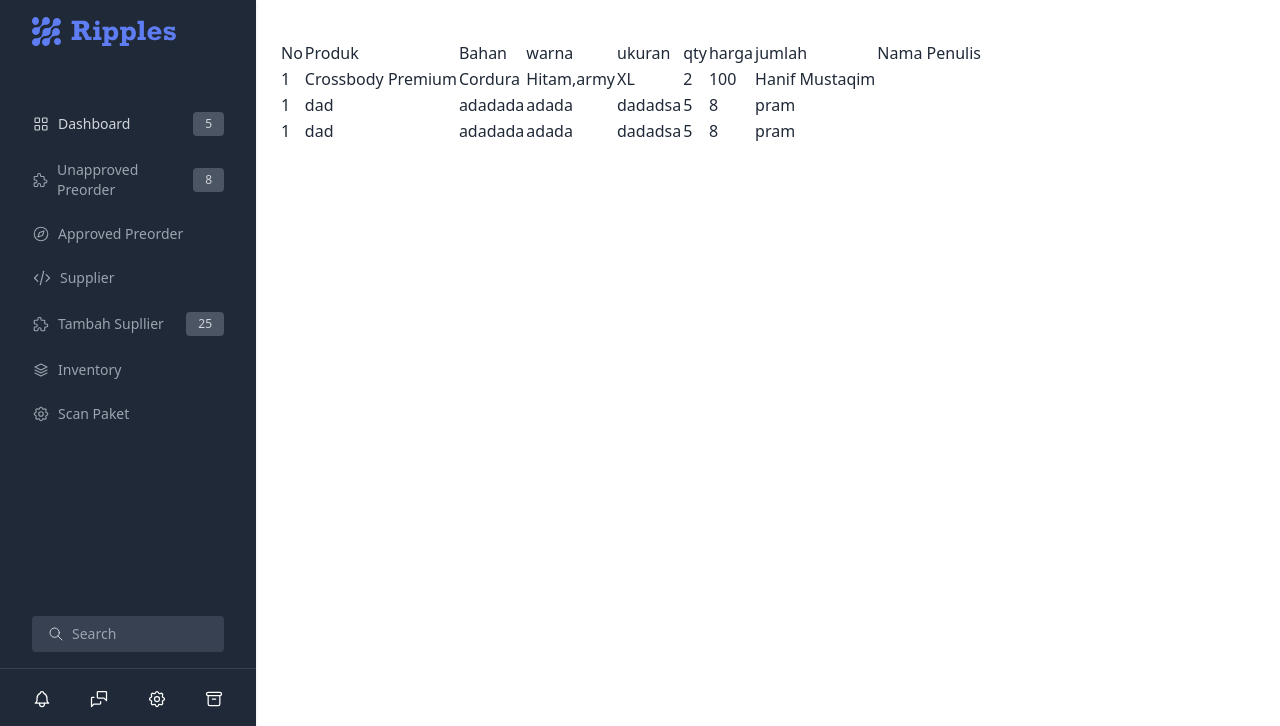
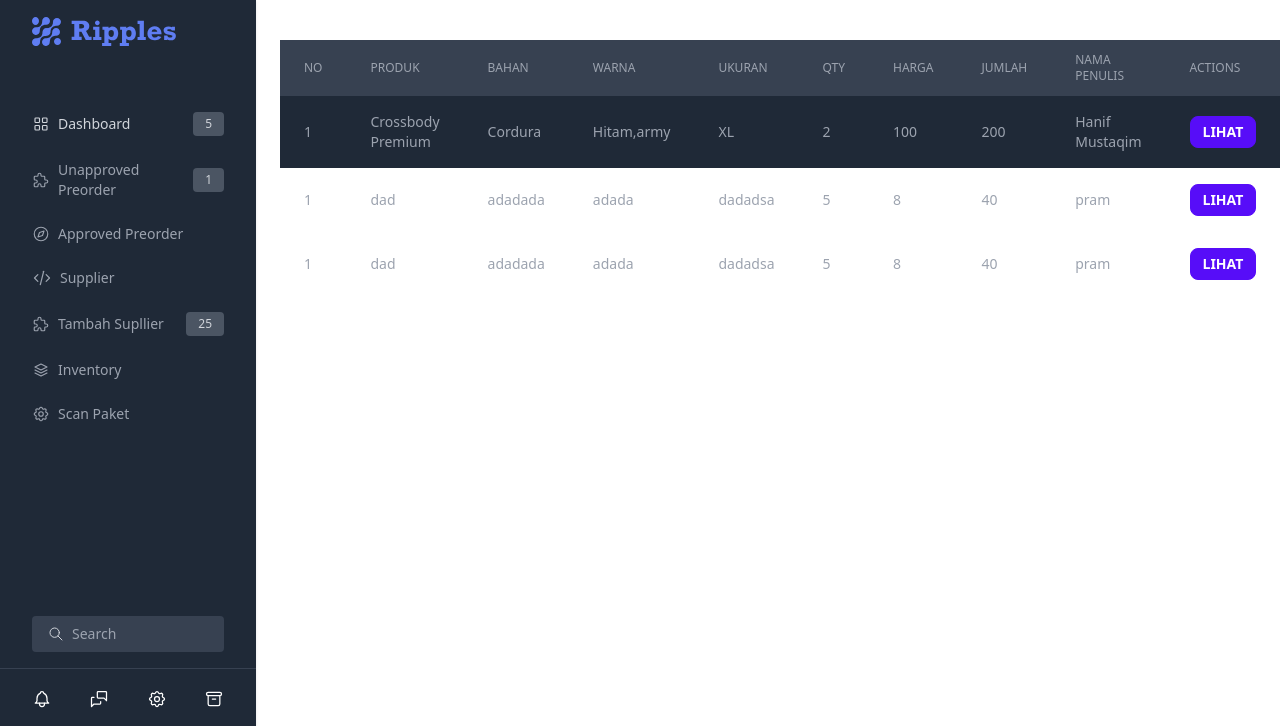
Before and after one commit to JouskaPram/warehouse, a Django app: template antarestardata/templates/admin-po.html in a window 1280 px wide. Shown: the top 726 px of the page. Run offline with Django 4.2, Linux system fonts and the light colour scheme; data comes from the database, SQL or seed files in the repository; both versions use the stored data as it was after the commit; the template is opened without the code that fills it: values that come from a table or form of the project are taken from there, most other values are stand-ins (such as "Sample title", 1, 10 or a date in 2020); parts of the project's set-up code (start-up, migrations or seed data) failed here and were passed over; some libraries are stand-ins or nearby versions.

Commit message:
add beberapa fitur

```diff
--- a/antarestar/urls.py
+++ b/antarestar/urls.py
@@ -8,5 +8,5 @@ urlpatterns = [
     path('adminpage',adminpage),
     path('tambahpo/',addpreorder),
     path('',base),
-    path('preorder',getpo)
+    path('preorder/',getpo,name="preorder")
 ]
--- a/antarestardata/models.py
+++ b/antarestardata/models.py
@@ -1,5 +1,5 @@
 from django.db import models
-
+from django.db.models import F , ExpressionWrapper, FloatField
 # Create your models here.
 class Suplier(models.Model):
     nama_suplier=models.CharField(max_length=40)
@@ -12,11 +12,14 @@ class Preorder(models.Model):
     bahan = models.CharField(max_length=10)
     warna = models.CharField(max_length=30)
     ukuran = models.CharField(max_length=30)
-    qty = models.IntegerField(max_length=20)
-    harga = models.IntegerField(max_length=50)
-    # jumlah = models.IntegerField(max_length=100)
+    qty = models.IntegerField(null=True)
+    harga = models.IntegerField(null=True)
     nama_penulis = models.CharField(max_length=40)
     suplier_id =models.ForeignKey(Suplier,on_delete=models.CASCADE,null=True)
+
+    def jumlah(self):
+        jumlah = self.qty * self.harga
+        return jumlah
     def __str__(self):
         return self.nama_penulis
 class AppPreorder(models.Model):
--- a/antarestardata/templates/admin-po.html
+++ b/antarestardata/templates/admin-po.html
@@ -1,29 +1,31 @@
 {%extends 'base.html'%} {%block content%}
-<table>
-  <thead>
-    <tr>
-      <td>No</td>
-      <td>Produk</td>
-      <td>Bahan</td>
-      <td>warna</td>
-      <td>ukuran</td>
-      <td>qty</td>
-      <td>harga</td>
-      <td>jumlah</td>
-      <td>Nama Penulis</td>
+<table class="w-full text-sm text-left  text-gray-400">
+  <thead class="text-xs uppercase bg-gray-700 text-gray-400">
+    <tr class="">
+      <td class="px-6 py-3">No</td>
+      <td class="px-6 py-3">Produk</td>
+      <td class="px-6 py-3">Bahan</td>
+      <td class="px-6 py-3">warna</td>
+      <td class="px-6 py-3">ukuran</td>
+      <td class="px-6 py-3">qty</td>
+      <td class="px-6 py-3">harga</td>
+      <td class="px-6 py-3">jumlah</td>
+      <td class="px-6 py-3">Nama Penulis</td>
+      <td class="px-6 py-3">Actions</td>
     </tr>
   </thead>
   <tbody>
-    <tr {% for po in preorder%}>
-      <td>1</td>
-      <td>{{po.produk}}</td>
-      <td>{{po.bahan}}</td>
-      <td>{{po.warna}}</td>
-      <td>{{po.ukuran}}</td>
-      <td>{{po.qty}}</td>
-      <td>{{po.harga}}</td>
-
-      <td>{{po.nama_penulis}}</td>
+    <tr {% for po in preorder%} class=" bg-gray-800 border-gray-700">
+      <td class="px-6 py-4">1</td>
+      <td class="px-6 py-4">{{po.produk}}</td>
+      <td class="px-6 py-4">{{po.bahan}}</td>
+      <td class="px-6 py-4">{{po.warna}}</td>
+      <td class="px-6 py-4">{{po.ukuran}}</td>
+      <td class="px-6 py-4">{{po.qty}}</td>
+      <td class="px-6 py-4">{{po.harga}}</td>
+      <td class="px-6 py-4">{{po.jumlah}}</td>
+      <td class="px-6 py-4">{{po.nama_penulis}}</td>
+      <td class="px-6 py-4"><a href="#" class="btn btn-sm btn-primary">Lihat</a></td>
     </tr {%endfor%}>
   </tbody>
 </table>
--- a/antarestardata/templates/tambah-po.html
+++ b/antarestardata/templates/tambah-po.html
@@ -0,0 +1,5 @@
+<form action="" method="post">
+  {% csrf_token %}
+  <div class="text-slate-300 mt-3">{{form.as_p}}</div>
+  <button type="submit">tambah data</button>
+</form>
--- a/templates/base.html
+++ b/templates/base.html
@@ -99,13 +99,14 @@
                         d="M4 7h3a1 1 0 0 0 1 -1v-1a2 2 0 0 1 4 0v1a1 1 0 0 0 1 1h3a1 1 0 0 1 1 1v3a1 1 0 0 0 1 1h1a2 2 0 0 1 0 4h-1a1 1 0 0 0 -1 1v3a1 1 0 0 1 -1 1h-3a1 1 0 0 1 -1 -1v-1a2 2 0 0 0 -4 0v1a1 1 0 0 1 -1 1h-3a1 1 0 0 1 -1 -1v-3a1 1 0 0 1 1 -1h1a2 2 0 0 0 0 -4h-1a1 1 0 0 1 -1 -1v-3a1 1 0 0 1 1 -1"
                       ></path>
                     </svg>
-                    <span class="text-sm ml-2">Unapproved Preorder</span>
+                    <a href="{%url 'preorder' %}" class="text-sm ml-2">Unapproved Preorder</a>
                   </a>
                   <div
                     class="py-1 px-3 bg-gray-600 rounded text-gray-300 flex items-center justify-center text-xs"
                   >
-                    8
-                  </div>
+                    {{row_count}}
+                  </div  >
+
                 </li>
                 <li
                   class="flex w-full justify-between text-gray-400 hover:text-gray-300 cursor-pointer items-center mb-6"
```
Also changed, not shown: antarestardata/forms.py (+25 -0 lines), antarestardata/views.py (+11 -5 lines), antarestardata/migrations/0003_preorder_jumlah.py (added), antarestardata/migrations/0004_alter_preorder_jumlah.py (added), antarestardata/migrations/0005_auto_20230113_1101.py (added), antarestardata/migrations/0006_auto_20230113_1102.py (added), antarestardata/migrations/0007_auto_20230113_1104.py (added), antarestardata/migrations/0008_alter_preorder_jumlah.py (added), antarestardata/migrations/0009_alter_preorder_jumlah.py (added), antarestardata/migrations/0010_remove_preorder_jumlah.py (added), db.sqlite3, templates/tailwind.html (added).
